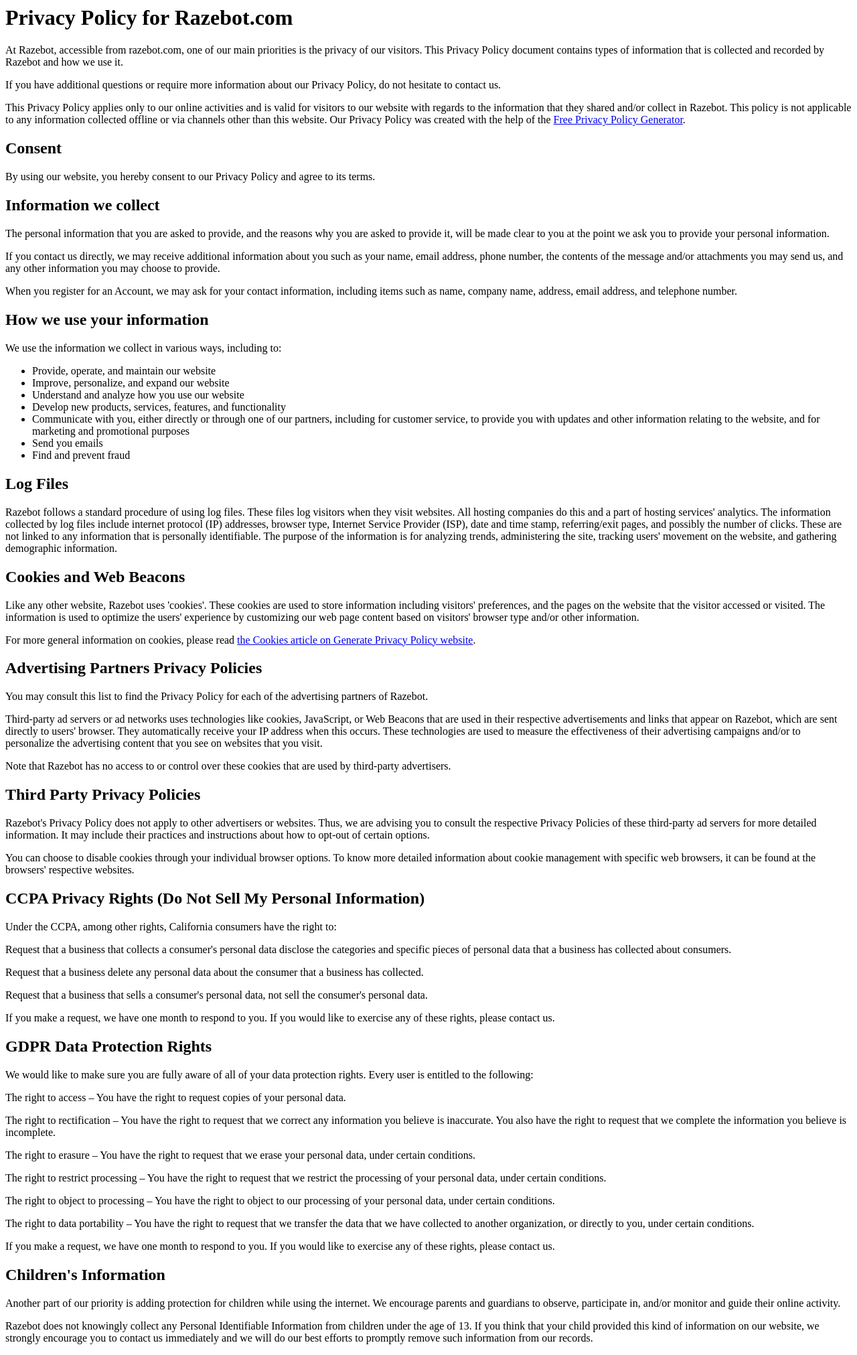
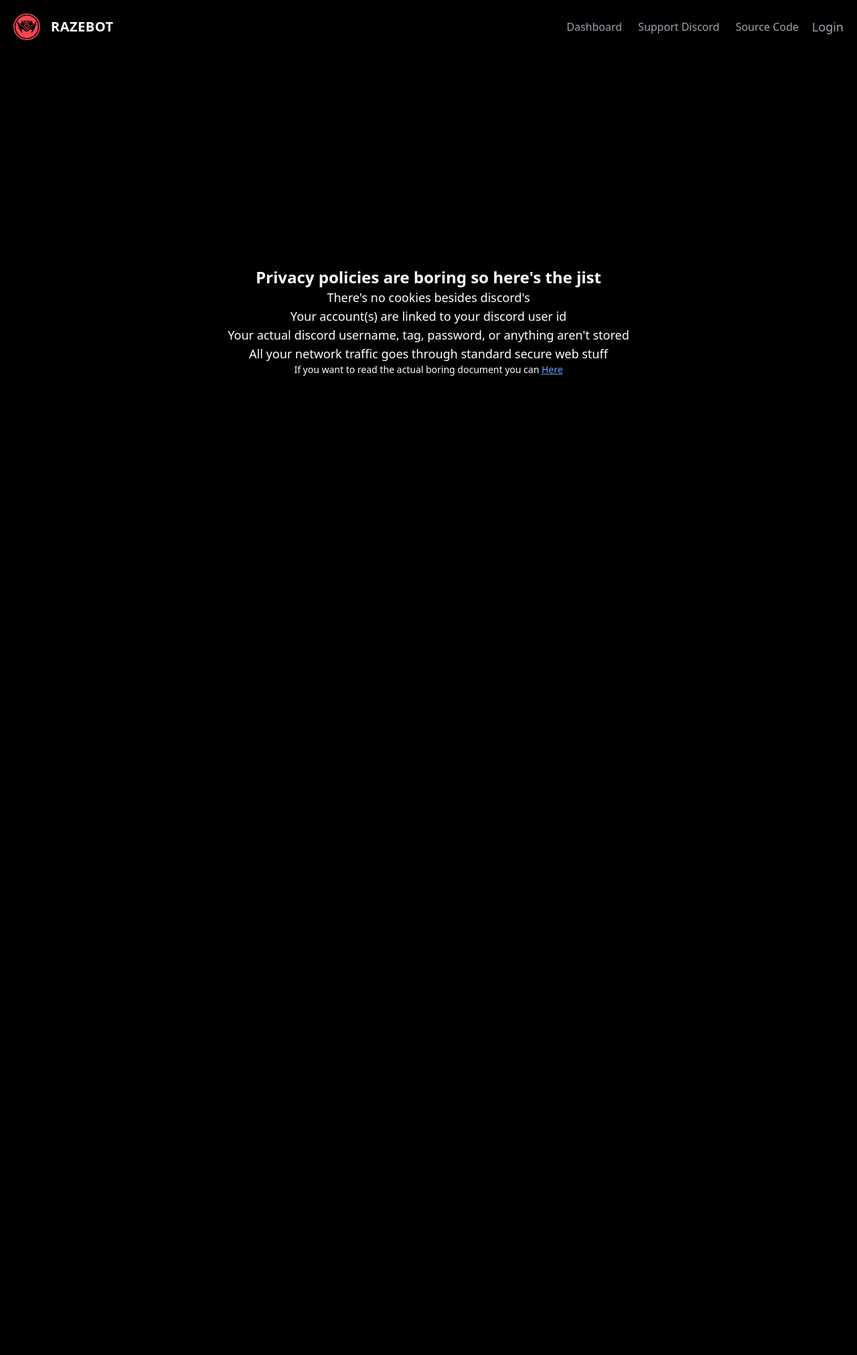
Before and after one commit to MaximumMaxxx/Razebot, a Python web app: template templates/privacyPolicy.html in a window 1280 px wide. Shown: the whole page at 67% size. After the commit the page ends 561 px from the top, so only its background shows below. Run offline with Jinja, Linux system fonts and the light colour scheme; the template is opened without the code that fills it, so the values that code supplies are empty.

Commit message:
Changed up the privacy policy to be mroe user friendly

```diff
--- a/static/css/main.css
+++ b/static/css/main.css
@@ -881,6 +865,16 @@ Ensure the default browser behavior of the `hidden` attribute.
 .text-7xl {
   font-size: 4.5rem;
   line-height: 1;
+}
+
+.text-2xl {
+  font-size: 1.5rem;
+  line-height: 2rem;
+}
+
+.text-sm {
+  font-size: 0.875rem;
+  line-height: 1.25rem;
 }
 
 .text-3xl {
@@ -914,24 +908,24 @@ Ensure the default browser behavior of the `hidden` attribute.
   color: rgb(250 68 84 / var(--tw-text-opacity));
 }
 
+.text-gray-500 {
+  --tw-text-opacity: 1;
+  color: rgb(107 114 128 / var(--tw-text-opacity));
+}
+
 .text-gray-400 {
   --tw-text-opacity: 1;
   color: rgb(156 163 175 / var(--tw-text-opacity));
 }
 
-.text-red-50 {
+.text-blue-400 {
   --tw-text-opacity: 1;
-  color: rgb(254 242 242 / var(--tw-text-opacity));
+  color: rgb(96 165 250 / var(--tw-text-opacity));
 }
 
-.text-red-500 {
-  --tw-text-opacity: 1;
-  color: rgb(239 68 68 / var(--tw-text-opacity));
-}
-
-.text-red-800 {
-  --tw-text-opacity: 1;
-  color: rgb(153 27 27 / var(--tw-text-opacity));
+.underline {
+  -webkit-text-decoration-line: underline;
+          text-decoration-line: underline;
 }
 
 .outline-none {
--- a/templates/index.html
+++ b/templates/index.html
@@ -48,8 +48,8 @@
         <div
             class="grid grid-cols-1 place-items-center p-4 text-xl sm:text-2xl justify-center font-bold text-white bg-black">
             <h1>Dynamic Rank Checking</h1>
-            <img class="w-3/5 max-w-xl h-auto p-4 rounded-lg" alt="Example Of Rank Checking Embed"
-                src="../static/images/Rc.png">
+            <img class="w-3/5 max-w-xl h-auto p-4 rounded-lg text-gray-500" alt="Example Of Rank Checking Embed"
+                src="../static/images/rankcheck.gif">
 
 
         </div>
--- a/templates/privacyPolicy.html
+++ b/templates/privacyPolicy.html
@@ -1,82 +1,44 @@
-<h1>Privacy Policy for Razebot.com</h1>
+<!DOCTYPE html>
 
-<p>At Razebot, accessible from razebot.com, one of our main priorities is the privacy of our visitors. This Privacy Policy document contains types of information that is collected and recorded by Razebot and how we use it.</p>
+<head>
+    <meta charset="UTF-8">
+    <meta name="viewport" content="width=device-width, initial-scale=1.0">
+    <link rel="stylesheet" href="../static/css/main.css">
+    <link rel="icon" href="../static/images/Razeboticon.ico" type="image/x-icon">
+    <!-- User End Stuff -->
+    <title>Razebot - The first and last Discord bot you'll need for VALORANT</title>
+    <meta property="og:description" content="The Ultimate VALORANT Discord Bot.">
 
-<p>If you have additional questions or require more information about our Privacy Policy, do not hesitate to contact us.</p>
+    <!-- Insert all the meta tags here -->
+</head>
 
-<p>This Privacy Policy applies only to our online activities and is valid for visitors to our website with regards to the information that they shared and/or collect in Razebot. This policy is not applicable to any information collected offline or via channels other than this website. Our Privacy Policy was created with the help of the <a href="https://www.privacypolicygenerator.info">Free Privacy Policy Generator</a>.</p>
+<!-- Two column layout with a link to the actual privacy policy on the right and a bullet point summary on the right -->
 
-<h2>Consent</h2>
+<body class="bg-black overflow-hidden">
+    {% import 'macros.html' as macros %}
+    <!-- Nav Bar -->
+    {{ macros.topdropdownmenu(logged_in) }}
 
-<p>By using our website, you hereby consent to our Privacy Policy and agree to its terms.</p>
+    <!-- Overall wrapper -->
+    <div class="flex justify-center items-center h-screen text-white">
 
-<h2>Information we collect</h2>
-
-<p>The personal information that you are asked to provide, and the reasons why you are asked to provide it, will be made clear to you at the point we ask you to provide your personal information.</p>
-<p>If you contact us directly, we may receive additional information about you such as your name, email address, phone number, the contents of the message and/or attachments you may send us, and any other information you may choose to provide.</p>
-<p>When you register for an Account, we may ask for your contact information, including items such as name, company name, address, email address, and telephone number.</p>
-
-<h2>How we use your information</h2>
-
-<p>We use the information we collect in various ways, including to:</p>
-
-<ul>
-<li>Provide, operate, and maintain our website</li>
-<li>Improve, personalize, and expand our website</li>
-<li>Understand and analyze how you use our website</li>
-<li>Develop new products, services, features, and functionality</li>
-<li>Communicate with you, either directly or through one of our partners, including for customer service, to provide you with updates and other information relating to the website, and for marketing and promotional purposes</li>
-<li>Send you emails</li>
-<li>Find and prevent fraud</li>
-</ul>
-
-<h2>Log Files</h2>
-
-<p>Razebot follows a standard procedure of using log files. These files log visitors when they visit websites. All hosting companies do this and a part of hosting services' analytics. The information collected by log files include internet protocol (IP) addresses, browser type, Internet Service Provider (ISP), date and time stamp, referring/exit pages, and possibly the number of clicks. These are not linked to any information that is personally identifiable. The purpose of the information is for analyzing trends, administering the site, tracking users' movement on the website, and gathering demographic information.</p>
-
-<h2>Cookies and Web Beacons</h2>
-
-<p>Like any other website, Razebot uses 'cookies'. These cookies are used to store information including visitors' preferences, and the pages on the website that the visitor accessed or visited. The information is used to optimize the users' experience by customizing our web page content based on visitors' browser type and/or other information.</p>
-
-<p>For more general information on cookies, please read <a href="https://www.generateprivacypolicy.com/#cookies">the Cookies article on Generate Privacy Policy website</a>.</p>
+        <!-- Left column -->
+        <div class="text-center">
+            <h1 class="text-2xl font-bold">Privacy policies are boring so here's the jist</h1>
+            <ul class="text-lg">
+                <li>There's no cookies besides discord's</li>
+                <li>Your account(s) are linked to your discord user id</li>
+                <li>Your actual discord username, tag, password, or anything aren't stored</li>
+                <li>All your network traffic goes through standard secure web stuff</li>
+            </ul>
+            <h1 class="text-sm">If you want to read the actual boring document you can <a href="/boringPrivacyPolicy"
+                    class="text-blue-400 underline">Here</a> </h1>
+        </div>
 
 
 
-<h2>Advertising Partners Privacy Policies</h2>
 
-<P>You may consult this list to find the Privacy Policy for each of the advertising partners of Razebot.</p>
 
-<p>Third-party ad servers or ad networks uses technologies like cookies, JavaScript, or Web Beacons that are used in their respective advertisements and links that appear on Razebot, which are sent directly to users' browser. They automatically receive your IP address when this occurs. These technologies are used to measure the effectiveness of their advertising campaigns and/or to personalize the advertising content that you see on websites that you visit.</p>
-
-<p>Note that Razebot has no access to or control over these cookies that are used by third-party advertisers.</p>
-
-<h2>Third Party Privacy Policies</h2>
-
-<p>Razebot's Privacy Policy does not apply to other advertisers or websites. Thus, we are advising you to consult the respective Privacy Policies of these third-party ad servers for more detailed information. It may include their practices and instructions about how to opt-out of certain options. </p>
-
-<p>You can choose to disable cookies through your individual browser options. To know more detailed information about cookie management with specific web browsers, it can be found at the browsers' respective websites.</p>
-
-<h2>CCPA Privacy Rights (Do Not Sell My Personal Information)</h2>
-
-<p>Under the CCPA, among other rights, California consumers have the right to:</p>
-<p>Request that a business that collects a consumer's personal data disclose the categories and specific pieces of personal data that a business has collected about consumers.</p>
-<p>Request that a business delete any personal data about the consumer that a business has collected.</p>
-<p>Request that a business that sells a consumer's personal data, not sell the consumer's personal data.</p>
-<p>If you make a request, we have one month to respond to you. If you would like to exercise any of these rights, please contact us.</p>
-
-<h2>GDPR Data Protection Rights</h2>
-
-<p>We would like to make sure you are fully aware of all of your data protection rights. Every user is entitled to the following:</p>
-<p>The right to access – You have the right to request copies of your personal data.</p>
-<p>The right to rectification – You have the right to request that we correct any information you believe is inaccurate. You also have the right to request that we complete the information you believe is incomplete.</p>
-<p>The right to erasure – You have the right to request that we erase your personal data, under certain conditions.</p>
-<p>The right to restrict processing – You have the right to request that we restrict the processing of your personal data, under certain conditions.</p>
-<p>The right to object to processing – You have the right to object to our processing of your personal data, under certain conditions.</p>
-<p>The right to data portability – You have the right to request that we transfer the data that we have collected to another organization, or directly to you, under certain conditions.</p>
-<p>If you make a request, we have one month to respond to you. If you would like to exercise any of these rights, please contact us.</p>
-
-<h2>Children's Information</h2>
-
-<p>Another part of our priority is adding protection for children while using the internet. We encourage parents and guardians to observe, participate in, and/or monitor and guide their online activity.</p>
-
-<p>Razebot does not knowingly collect any Personal Identifiable Information from children under the age of 13. If you think that your child provided this kind of information on our website, we strongly encourage you to contact us immediately and we will do our best efforts to promptly remove such information from our records.</p>
+    </div>
+    </div>
+</body>
```
Also changed, not shown: other parts of static/css/main.css (+16 -32 lines), templates/boringPrivacyPolicy.html (added, +82 -0 lines).
